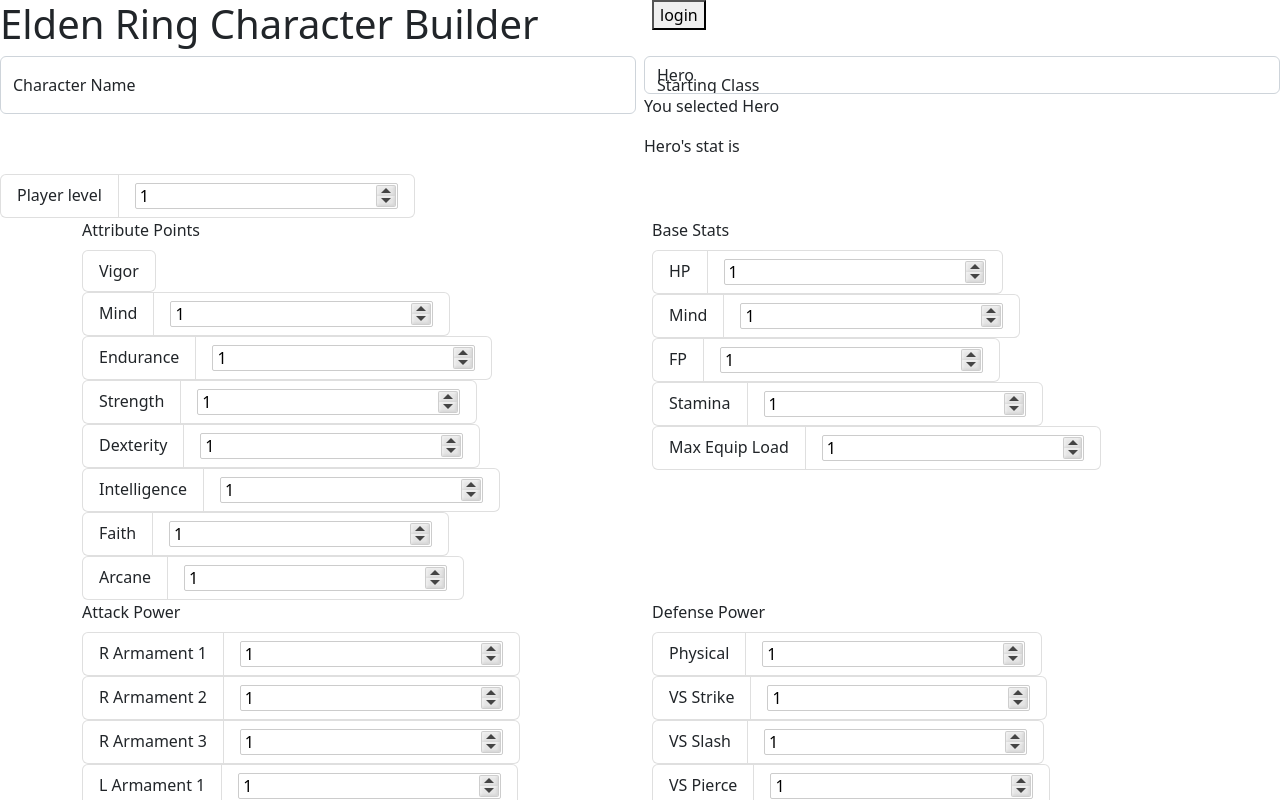
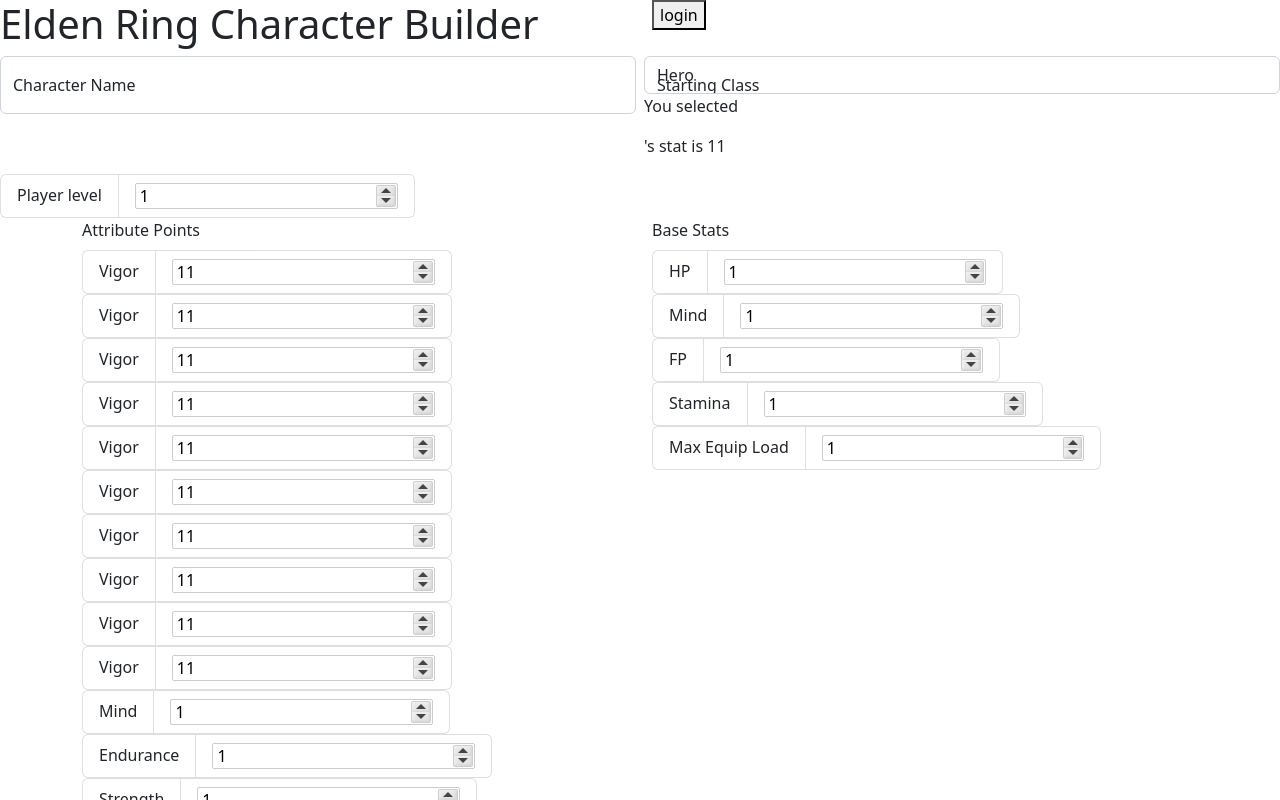
Before and after one commit to Emertortis/Web3Project, a React (Create React App) app in the folder er-website/: page / in a window 1280 px wide. Shown: the top 800 px of the page. Built offline with nearby package versions, Linux system fonts and the light colour scheme.

Commit message:
Filters stats by name

```diff
--- a/er-website/package.json
+++ b/er-website/package.json
@@ -16,7 +16,7 @@
     "react-firebase-hooks": "^5.1.1",
     "react-numeric-input": "^2.2.3",
     "react-router-dom": "^6.8.1",
-    "react-scripts": "5.0.1",
+    "react-scripts": "^5.0.1",
     "react-select": "^5.7.0",
     "web-vitals": "^2.1.4"
   },
--- a/er-website/src/pages/classData/Class.json
+++ b/er-website/src/pages/classData/Class.json
@@ -38,7 +38,6 @@
             "name": "Astrologer",
             "image": "https://eldenring.fanapis.com/images/classes/17f69874f7bl0i32gmqaffmbfral8f.png",
             "description": "A scholar who reads fate in the stars. Heir to the school of glintstone sorcery",
-            "stats": {
                 "level": "6",
                 "vigor": "9",
                 "mind": "15",
@@ -48,14 +47,13 @@
                 "intelligence": "16",
                 "faith": "7",
                 "arcane": "9"
-            }
+
         },
         {
             "id": "17f69d43011l0i32gojnjjs9mcg0k",
             "name": "Bandit",
             "image": "https://eldenring.fanapis.com/images/classes/17f69d43011l0i32gojnjjs9mcg0k.png",
             "description": "A dangerous bandit who strikes for weak points. Excels at ranged combat with bows",
-            "stats": {
                 "level": "5",
                 "vigor": "10",
                 "mind": "11",
@@ -65,14 +63,13 @@
                 "intelligence": "9",
                 "faith": "8",
                 "arcane": "14"
-            }
+
         },
         {
             "id": "17f69d1f5f1l0i32grxfonsq64huhl",
             "name": "Prisoner",
             "image": "https://eldenring.fanapis.com/images/classes/17f69d1f5f1l0i32grxfonsq64huhl.png",
             "description": "A prisoner bound in an iron mask. Studied in glintstone sorcery, having lived among the elite prior to sentencing.",
-            "stats": {
                 "level": "9",
                 "vigor": "11",
                 "mind": "12",
@@ -82,14 +79,13 @@
                 "intelligence": "14",
                 "faith": "6",
                 "arcane": "9"
-            }
+
         },
         {
             "id": "17f69db959fl0i32hhpwdbjko0bj57",
             "name": "Vagabond",
             "image": "https://eldenring.fanapis.com/images/classes/17f69db959fl0i32hhpwdbjko0bj57.png",
             "description": "A knight exiled from their homeland to wander. A solid, armor-clad origin.",
-            "stats": {
                 "level": "9",
                 "vigor": "15",
                 "mind": "10",
@@ -99,14 +95,13 @@
                 "intelligence": "9",
                 "faith": "9",
                 "arcane": "7"
-            }
+
         },
         {
             "id": "17f69774a83l0i32hjagb1nwcs1hne",
             "name": "Confessor",
             "image": "https://eldenring.fanapis.com/images/classes/17f69774a83l0i32hjagb1nwcs1hne.png",
             "description": "A church spy adept at covert operations. Equally adept with a sword as they are with incantations",
-            "stats": {
                 "level": "10",
                 "vigor": "10",
                 "mind": "13",
@@ -116,14 +111,13 @@
                 "intelligence": "9",
                 "faith": "14",
                 "arcane": "9"
-            }
+
         },
         {
             "id": "17f69d4ac46l0i32hju3peo5nijzbj",
             "name": "Wretch",
             "image": "https://eldenring.fanapis.com/images/classes/17f69d4ac46l0i32hju3peo5nijzbj.png",
             "description": "A poor purposeless osd naked as they day they were born. A nice club is all they have",
-            "stats": {
                 "level": "1",
                 "vigor": "10",
                 "mind": "10",
@@ -133,14 +127,13 @@
                 "intelligence": "10",
                 "faith": "10",
                 "arcane": "10"
-            }
+
         },
         {
             "id": "17f69932fefl0i32hlnekz682ixnvc",
             "name": "Prophet",
             "image": "https://eldenring.fanapis.com/images/classes/17f69932fefl0i32hlnekz682ixnvc.png",
             "description": "A seer ostracized for inauspicious prophecies. Well versed in healing incantations",
-            "stats": {
                 "level": "7",
                 "vigor": "10",
                 "mind": "14",
@@ -150,14 +143,13 @@
                 "intelligence": "7",
                 "faith": "16",
                 "arcane": "10"
-            }
+
         },
         {
             "id": "17f699f7f4cl0i32huaj53vkdxeh7b",
             "name": "Samurai",
             "image": "https://eldenring.fanapis.com/images/classes/17f699f7f4cl0i32huaj53vkdxeh7b.png",
             "description": "A capable fighter from the distant land of reeds. Handy with Katana and Longbows",
-            "stats": {
                 "level": "9",
                 "vigor": "12",
                 "mind": "11",
@@ -167,6 +159,6 @@
                 "intelligence": "9",
                 "faith": "8",
                 "arcane": "8"
-            }
+
         }
     ]
--- a/er-website/src/pages/webpage.js
+++ b/er-website/src/pages/webpage.js
@@ -9,34 +9,16 @@
 import ListGroup from 'react-bootstrap/ListGroup';
 import Data from './classData/Class.json'
 import { Link } from 'react-router-dom';
-import { Button } from 'bootstrap';
 
 
 
 function ER_webpage() {
+      const [value, setValue] = useState('');
+      let result = Data.filter(function(el){return el.name == "Warrior"})[0].vigor
 
-    const getDropdownValue = () => {
+      console.log(result)
 
-        //Finds name of dropdown
-        const value = "Hero";
-        return value;
-      };
-
-      const getDropdownStat= () => {
-
-        const filteredProducts = Data.filter(statValue => statValue.vigor === statValue.name.match(value)).map(post=>(post.vigor))
-        return filteredProducts;
-      };
-
-      const [value, setValue] = useState(getDropdownValue);
-      const [filteredProducts, setfilteredProducts] = useState(getDropdownStat);
-
-      const handleChange = (e) => {
-        setValue(e.target.value);
-      };
-      console.log(filteredProducts)
-
-
+      //const result = Data.find(({vigor}) => vigor === {value});
 
 
 
@@ -66,7 +48,7 @@
                     <div className="startingClass">
                         <FloatingLabel controlId="floatingSelect" label="Starting Class">
                             <Form.Group as={Col} controlId="dropdownItem">
-                                <Form.Control as="select" value={value} onChange={handleChange} >
+                                <Form.Control as="select" value={value} onChange={(e) => setValue(e.target.value)} >
                                     {
                                         Data.map(post => {
 
@@ -82,7 +64,8 @@
                             </Form.Group>
                         </FloatingLabel>
                         <p>{`You selected ${value}`}</p>
-                        <p>{`${value}'s stat is ${filteredProducts} `}</p>
+                        <p>{`${value}'s stat is ${result} `}</p>
+
                     </div>
                 </Col>
             </Row>
@@ -94,22 +77,28 @@
                 </ListGroup>
             </div>
 
-
-
             <div className='attributePoint'>
 
                 <Container>
                     <Row>
                         <Col>
                             <Form.Label>Attribute Points</Form.Label>
+                            {
+                                        Data.map(post => {
 
-                            <ListGroup horizontal>
-                                <ListGroup.Item>Vigor</ListGroup.Item>
-                                        {
-                                            Data.filter(statValue=> statValue.name.match(value)===statValue.vigor).map(post=>
-                                                <ListGroup.Item><NumericInput min={0} max={99} value={post.vigor} onChange={handleChange}/></ListGroup.Item>
-                                            )}
-                            </ListGroup>
+                                            return (
+
+                                                <ListGroup horizontal>
+                                                <ListGroup.Item>Vigor</ListGroup.Item>
+                                                <ListGroup.Item>
+                                                    <NumericInput min={0} max={99} value={result}/>
+                                                </ListGroup.Item>
+                                                </ListGroup>
+                                            )
+
+                                        })
+                                    }
+
 
                             <ListGroup horizontal>
                                 <ListGroup.Item>Mind</ListGroup.Item>
```
Also changed, not shown: 1 other file (tests, documents, lock files or other folders).
